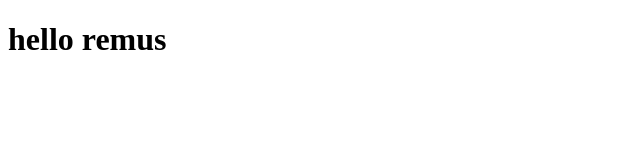
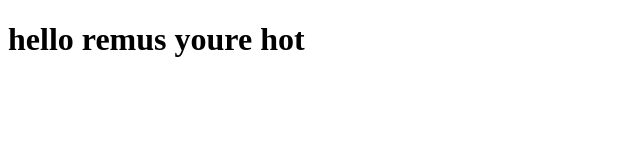
Before and after one commit to remuspoon/remuspoon.github.io, a plain HTML site: page index.html in a window 1280 px wide. Shown: the whole page, without its empty margins (0-640 px from the left). Drawn offline with Linux system fonts and the light colour scheme.

Commit message:
small update

```diff
--- a/index.html
+++ b/index.html
@@ -1,9 +1,9 @@
 <!DOCTYPE html>
 <html>
     <head>
-        <title></title>
+        <title>hello remus</title>
     </head>
     <body>
-        <h1>hello remus</h1>
+        <h1>hello remus youre hot</h1>
     </body>
 </html>
```
